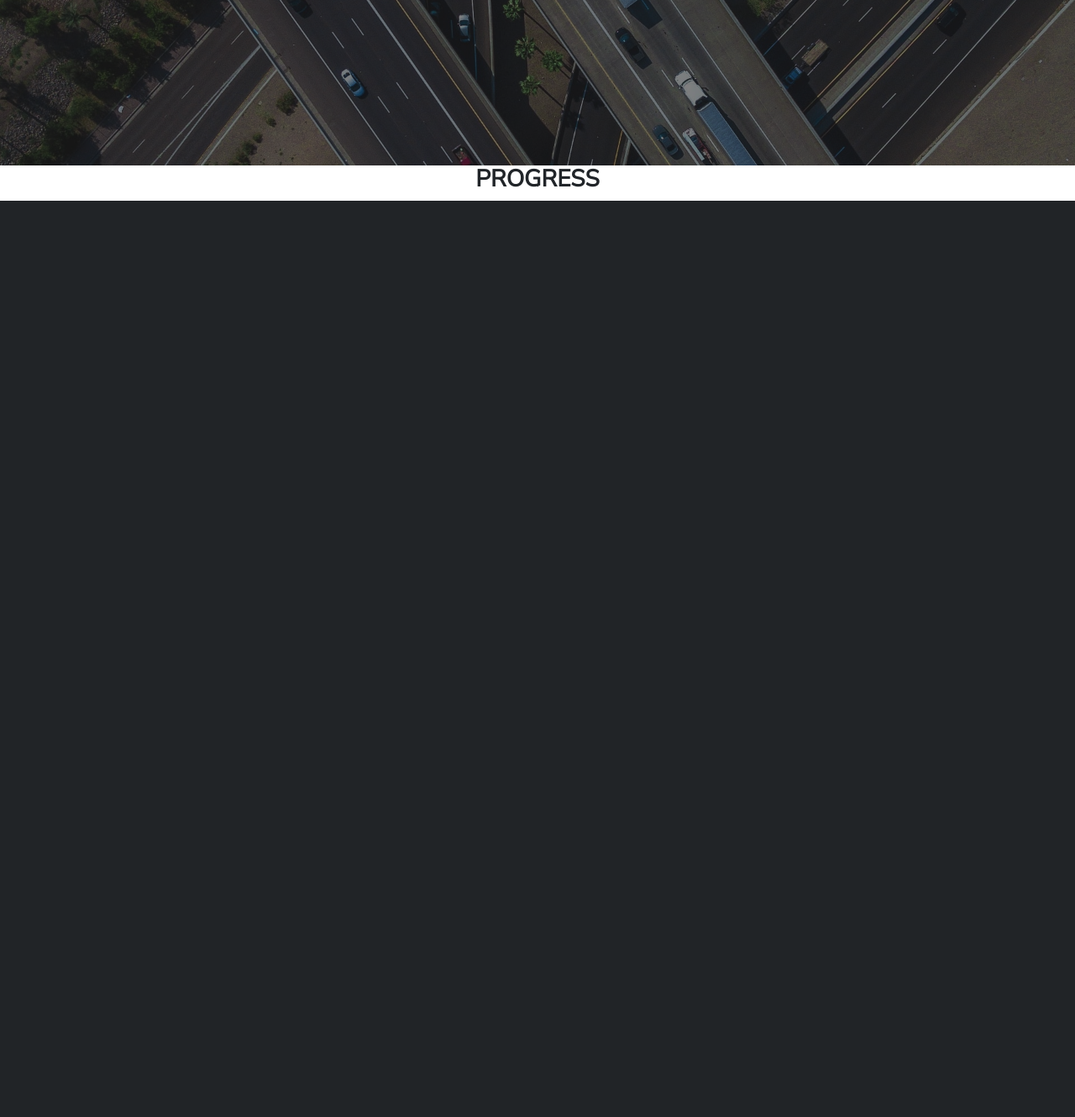
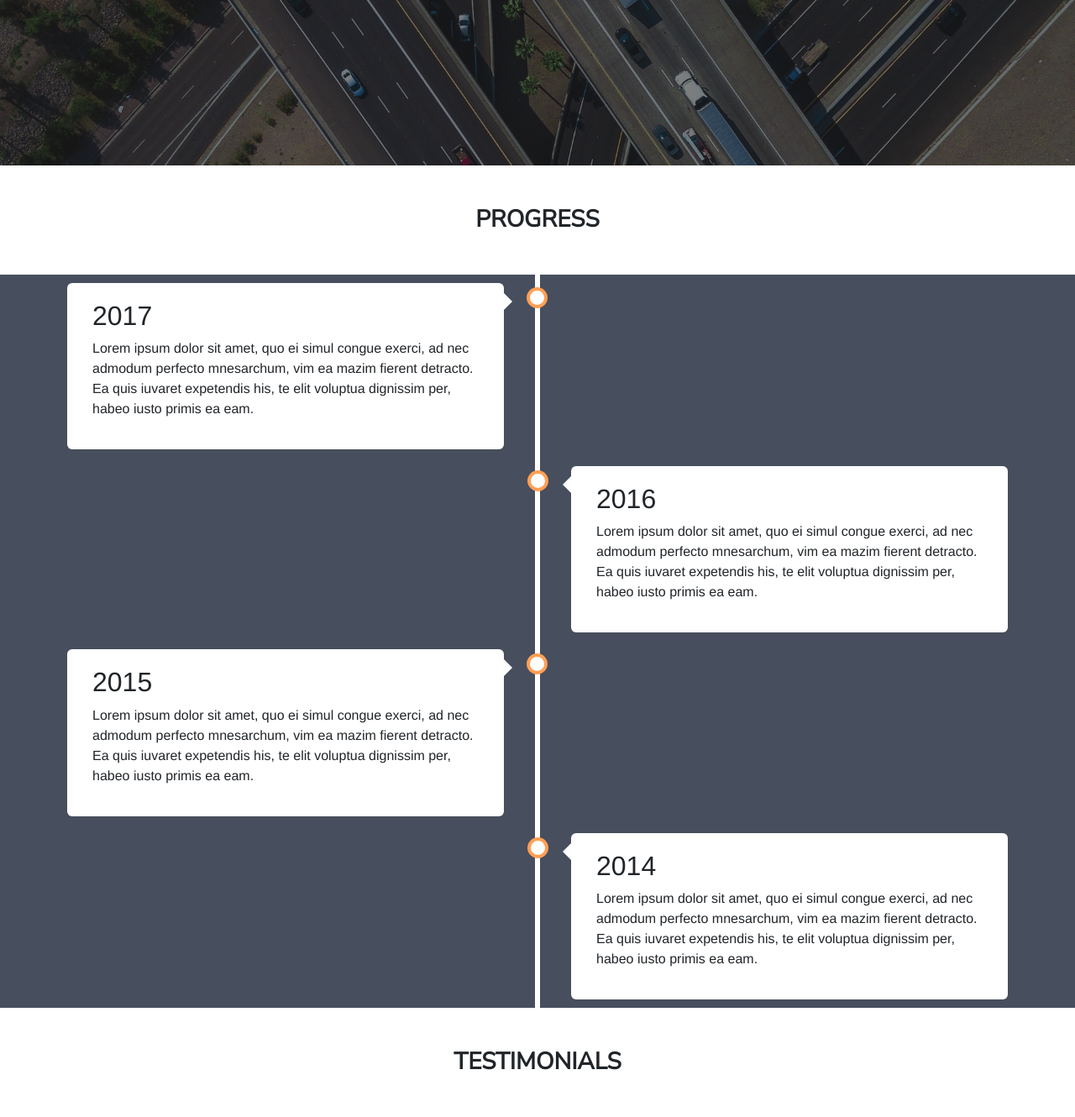
Before and after one commit to davincikab/road_monitor, a Django app: template roads/templates/roads/landing.html in a window 1280 px wide. Shown: the part 585-1915 px from the top of the page at 84% size. Before the commit the page ends 824 px from the top, so only its background shows below. Run offline with Django 3.2, Linux system fonts and the light colour scheme; the template is opened without the code that fills it, so the values that code supplies are empty; some libraries are stand-ins or nearby versions.

Commit message:
updated images

```diff
--- a/roads/static/css/landing.css
+++ b/roads/static/css/landing.css
@@ -1,6 +1,7 @@
 .navbar {
     background-color: transparent !important;
 }
+
 
 .navbar-brand {
     font-size: 1.5em;
@@ -20,6 +21,10 @@
     border-bottom: 1px solid var(--brand-color);
 }
 
+.container-fluid {
+    padding: 0;
+    margin: 0;
+}
 
 .home {
     background-image: url(/static/images/highway.jpg);
@@ -65,3 +70,135 @@
 .title {
     font-weight: 700;
 }
+
+
+/* timeline */
+.milestone {
+    background-color: #474e5d;
+    font-family: Helvetica, sans-serif;
+  }
+
+  /* The actual timeline (the vertical ruler) */
+.timeline {
+    position: relative;
+    max-width: 1200px;
+    margin: 0 auto;
+  }
+
+  /* The actual timeline (the vertical ruler) */
+  .timeline::after {
+    content: '';
+    position: absolute;
+    width: 6px;
+    background-color: white;
+    top: 0;
+    bottom: 0;
+    left: 50%;
+    margin-left: -3px;
+  }
+
+  /* Container around content */
+  .container-timeline {
+    padding: 10px 40px;
+    position: relative;
+    background-color: inherit;
+    width: 50%;
+  }
+
+  /* The circles on the timeline */
+  .container-timeline::after {
+    content: '';
+    position: absolute;
+    width: 25px;
+    height: 25px;
+    right: -12px;
+    background-color: white;
+    border: 4px solid #FF9F55;
+    top: 15px;
+    border-radius: 50%;
+    z-index: 1;
+  }
+
+  /* Place the container to the left */
+  .left {
+    left: 0;
+  }
+
+  /* Place the container to the right */
+  .right {
+    left: 50%;
+  }
+
+  /* Add arrows to the left container (pointing right) */
+  .left::before {
+    content: " ";
+    height: 0;
+    position: absolute;
+    top: 22px;
+    width: 0;
+    z-index: 1;
+    right: 30px;
+    border: medium solid white;
+    border-width: 10px 0 10px 10px;
+    border-color: transparent transparent transparent white;
+  }
+
+  /* Add arrows to the right container (pointing left) */
+  .right::before {
+    content: " ";
+    height: 0;
+    position: absolute;
+    top: 22px;
+    width: 0;
+    z-index: 1;
+    left: 30px;
+    border: medium solid white;
+    border-width: 10px 10px 10px 0;
+    border-color: transparent white transparent transparent;
+  }
+
+  /* Fix the circle for containers on the right side */
+  .right::after {
+    left: -12px;
+  }
+
+  /* The actual content */
+  .content {
+    padding: 20px 30px;
+    background-color: white;
+    position: relative;
+    border-radius: 6px;
+  }
+
+  /* Media queries - Responsive timeline on screens less than 600px wide */
+  @media screen and (max-width: 600px) {
+    /* Place the timelime to the left */
+    .timeline::after {
+    left: 31px;
+    }
+
+    /* Full-width containers */
+    .container-timeline {
+    width: 100%;
+    padding-left: 70px;
+    padding-right: 25px;
+    }
+
+    /* Make sure that all arrows are pointing leftwards */
+    .container-timeline::before {
+    left: 60px;
+    border: medium solid white;
+    border-width: 10px 10px 10px 0;
+    border-color: transparent white transparent transparent;
+    }
+
+    /* Make sure all circles are at the same spot */
+    .left::after, .right::after {
+    left: 15px;
+    }
+
+    /* Make all right containers behave like the left ones */
+    .right {
+    left: 0%;
+    }
+  }
--- a/roads/static/js/map.js
+++ b/roads/static/js/map.js
@@ -287,6 +287,10 @@ function updateVisual(value) {
             cartoDark.addTo(map);
             map.removeLayer(cartoLight);
         }
+    } else {
+        let legendContainer = document.getElementById("collapseOne");
+
+        legendContainer.innerHTML = "";
     }
 }
 
--- a/roads/templates/roads/landing.html
+++ b/roads/templates/roads/landing.html
@@ -14,9 +14,40 @@
     </div>
 </div>
 <div class="container-fluid">
-    <h3 class="title text-center">PROGRESS</h3>
+    <h3 class="title text-center my-5">PROGRESS</h3>
 
     <!-- project milestone -->
+    <div class="milestone">
+        <div class="timeline">
+            <div class="container-timeline left">
+              <div class="content">
+                <h2>2017</h2>
+                <p>Lorem ipsum dolor sit amet, quo ei simul congue exerci, ad nec admodum perfecto mnesarchum, vim ea mazim fierent detracto. Ea quis iuvaret expetendis his, te elit voluptua dignissim per, habeo iusto primis ea eam.</p>
+              </div>
+            </div>
+            <div class="container-timeline right">
+              <div class="content">
+                <h2>2016</h2>
+                <p>Lorem ipsum dolor sit amet, quo ei simul congue exerci, ad nec admodum perfecto mnesarchum, vim ea mazim fierent detracto. Ea quis iuvaret expetendis his, te elit voluptua dignissim per, habeo iusto primis ea eam.</p>
+              </div>
+            </div>
+            <div class="container-timeline left">
+              <div class="content">
+                <h2>2015</h2>
+                <p>Lorem ipsum dolor sit amet, quo ei simul congue exerci, ad nec admodum perfecto mnesarchum, vim ea mazim fierent detracto. Ea quis iuvaret expetendis his, te elit voluptua dignissim per, habeo iusto primis ea eam.</p>
+              </div>
+            </div>
+
+            <div class="container-timeline right">
+                <div class="content">
+                  <h2>2014</h2>
+                  <p>Lorem ipsum dolor sit amet, quo ei simul congue exerci, ad nec admodum perfecto mnesarchum, vim ea mazim fierent detracto. Ea quis iuvaret expetendis his, te elit voluptua dignissim per, habeo iusto primis ea eam.</p>
+                </div>
+              </div>
+        </div>
+    </div>
+
+    <h3 class="title text-center my-5">TESTIMONIALS</h3>
 </div>
 {% endblock %}
 
```
